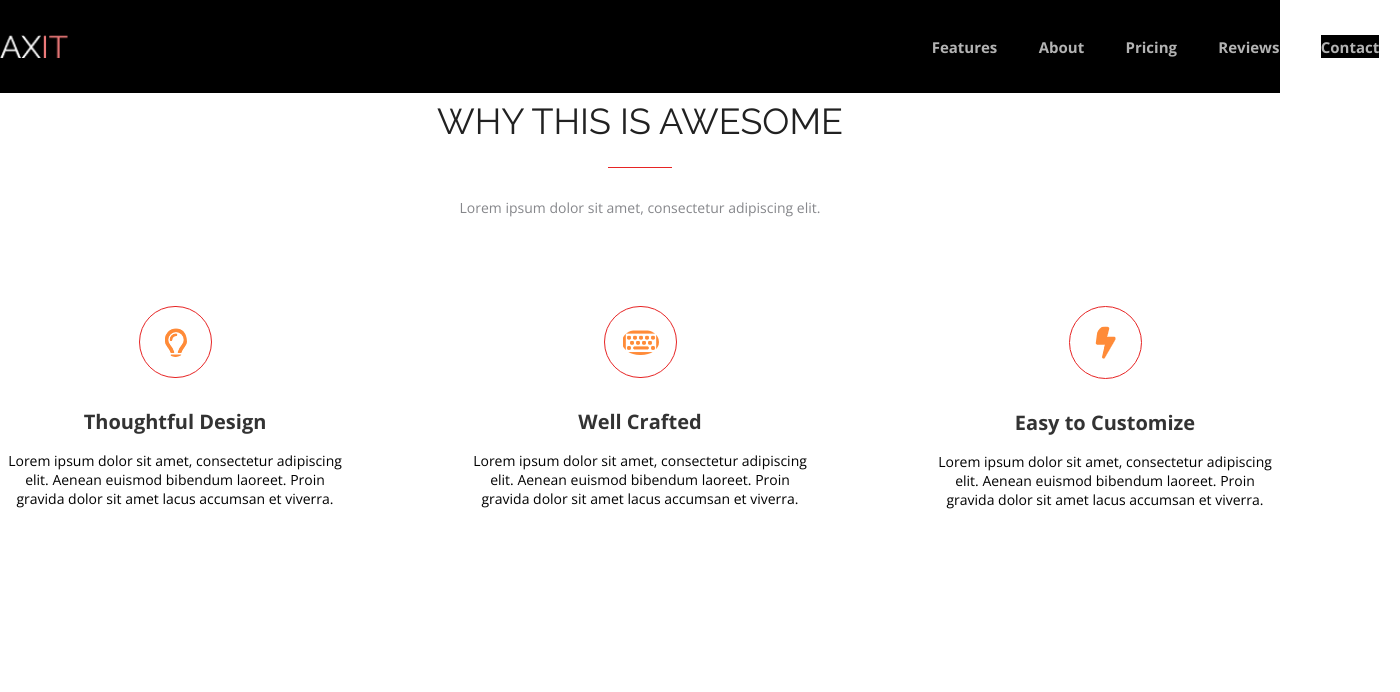
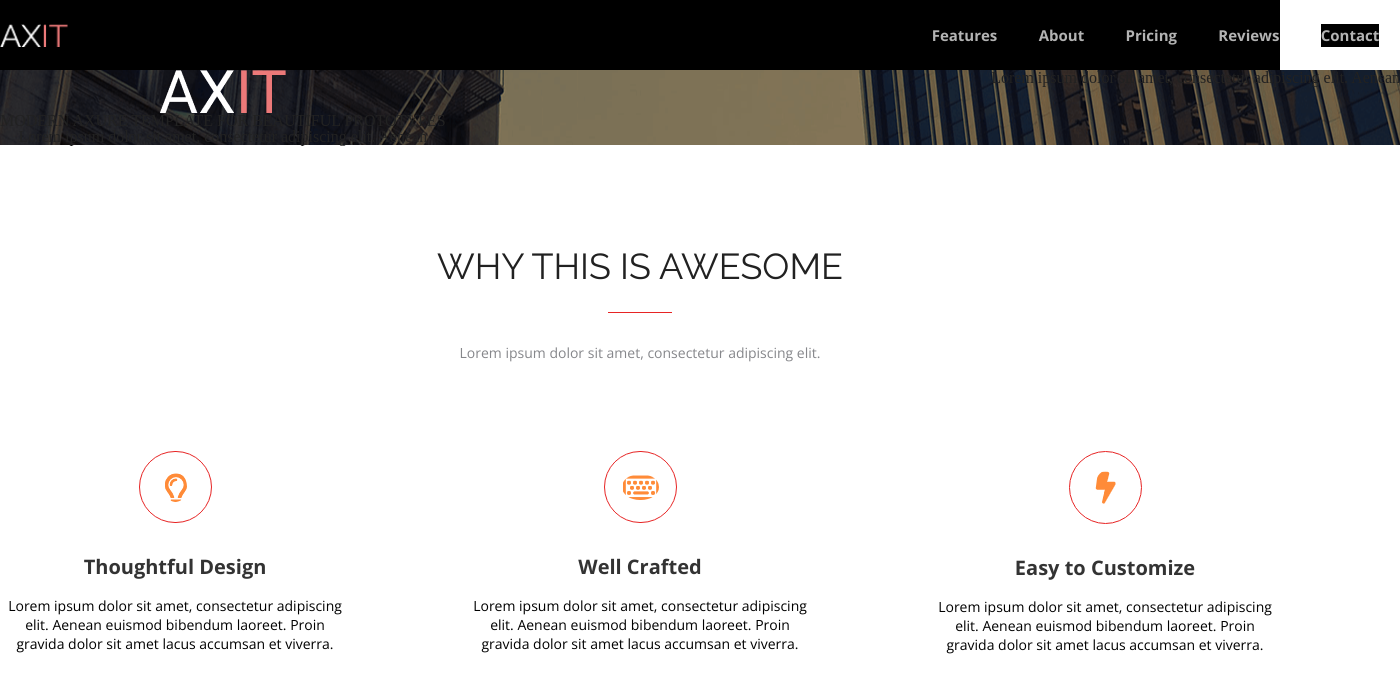
Before and after one commit to 4e1ik/first_hw_in_course, a plain HTML site: page index.html in a window 1280 px wide. Shown: the whole page, 1400 px wide, since content can reach past the window. Drawn offline with nearby package versions, Linux system fonts and the light colour scheme.

Commit message:
add container2

```diff
--- a/index.html
+++ b/index.html
@@ -10,6 +10,7 @@
     <title>Макет</title>
 </head>
 <body>
+
     <div class="container1">
         <div class="header">
             <div class="logo">
@@ -24,6 +25,33 @@
             </div>
         </div>
     </div>
+
+    <div class="container2">
+        <div class="content">
+            <div class="logo_with_text">
+                <div class="logo">
+                    <a href="#"><img class="logo" src="img/Project/Section2/AXIT.png" alt="Логотип Axit"></a>
+                </div>
+                <div class="text_h1">
+                    <h1>
+                        MODERN AXURE TEMPLATE FOR BEAUTIFUL PROTOTYPES
+                    </h1>
+                </div>
+                <div class="line"></div>
+                <div class="text">
+                    <p>
+                        Lorem ipsum dolor sit amet, consectetur adipiscing elit. Aenean
+                    </p>
+                </div>
+            </div>
+            <div class="input">
+                <p>
+                    Lorem ipsum dolor sit amet, consectetur adipiscing elit. Aenean
+                </p>
+            </div>
+        </div>
+    </div>
+
     <div class="container3">
         <div class="section_text">
             <div class="text_h2">
--- a/main.less
+++ b/main.less
@@ -1,10 +1,6 @@
 body{
 
-    // max-width: 100%;
     text-align: center;
-    // margin: auto;
-    // width: 1400px;
-
 
     button:hover {
         cursor:pointer;
@@ -14,12 +10,14 @@ body{
         background-color:#000000;
         width: 100%;
         position: fixed;
+        // visibility: hidden;
+        margin-top: -70px;
 
         .header {
             display: flex;
             justify-content: space-between;
             align-items: stretch;
-            padding:35px 0px;
+            padding:23.5px 0px;
             margin: auto;
             width: 1400px;
 
@@ -46,6 +44,30 @@ body{
                 display: flex;
                 justify-content: space-around;
                 width: 489px;
+            }
+        }
+    }
+
+    .container2 {
+
+        background: url('../img/Project/Section2/background-1.png') no-repeat;
+        margin: auto;
+        width: 1400px;
+        margin-top: 70px;
+
+        .content {
+            background-image:url('../img/Project/Section2/mask.png');
+            display: flex;
+            justify-content: space-between;
+
+            .logo_with_text {
+
+               .logo {
+               }
+            }
+
+            .input {
+
             }
         }
     }
```
Also changed, not shown: dist/main.css, img/Project/Section2/AXIT.png (added), img/Project/Section2/background-1.png (added), img/Project/Section2/mask.png (added).
